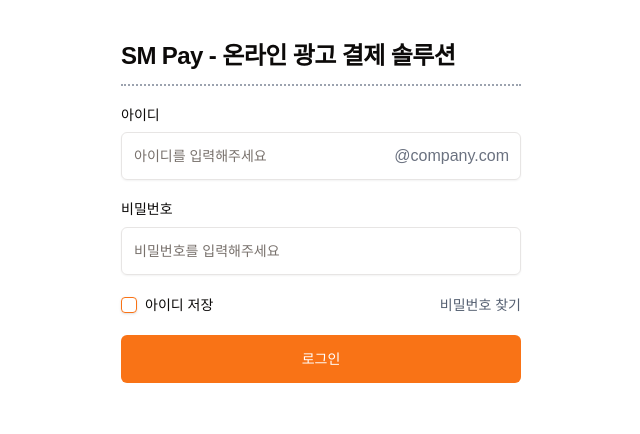
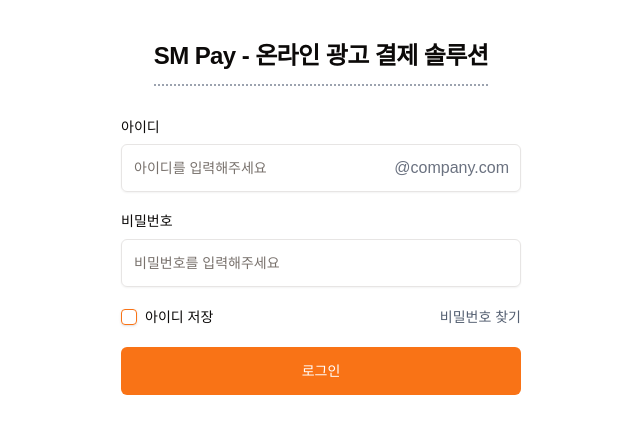
Before and after one commit to searchm-tech/smpay-frontend, a Next.js app: page /sign-in in a window 1280 px wide. Shown: the top 434 px of the page, without its empty margins (319-959 px from the left). Built offline with nearby package versions, Linux system fonts and the light colour scheme; a web font is replaced by a local one.

Commit message:
remove : 전역 스타일 > 불필요코드 제거

```diff
--- a/app/globals.css
+++ b/app/globals.css
@@ -5,23 +5,6 @@
 @tailwind utilities;
 
 @layer base {
-  /* Reset margins */
-  blockquote,
-  dl,
-  dd,
-  h1,
-  h2,
-  h3,
-  h4,
-  h5,
-  h6,
-  hr,
-  figure,
-  p,
-  pre {
-    margin: 0 !important;
-  }
-
   /* Reset box-sizing */
   *,
   *::before,
```
